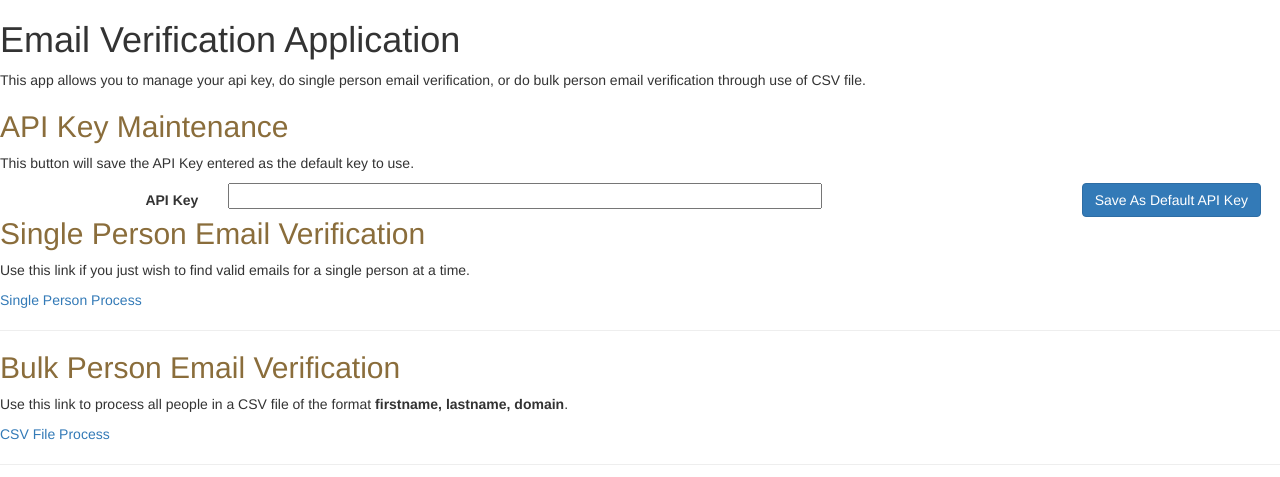
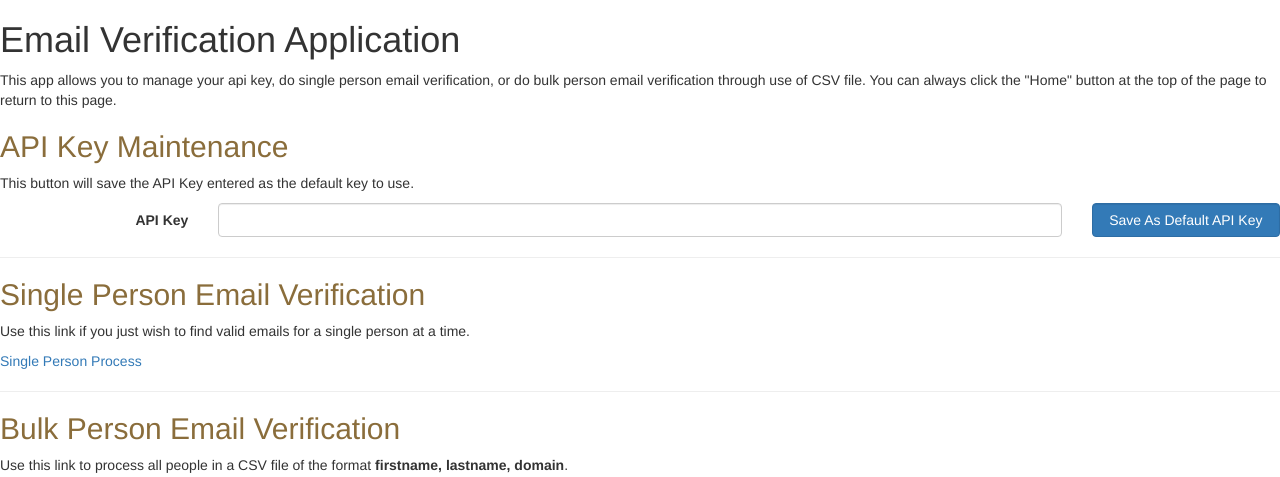
Before and after one commit to Zaralus/EmailValidator, a Django app: template hello/templates/index.html in a window 1280 px wide. Shown: the part 51-528 px from the top of the page. Run offline with Django 3.2, Linux system fonts and the light colour scheme; the template is opened without the code that fills it, so the values that code supplies are empty; some libraries are stand-ins or nearby versions.

Commit message:
Visual changes.

```diff
--- a/hello/templates/index.html
+++ b/hello/templates/index.html
@@ -16,7 +16,8 @@
 <h1>Email Verification Application</h1>
 
 <p> This app allows you to manage your api key, do single person email verification, or do bulk person
-email verification through use of CSV file.
+email verification through use of CSV file. You can always click the "Home" button at the top of the page
+to return to this page.
 </p>
 
 <h2 class="text-warning">API Key Maintenance</h2>
@@ -24,12 +25,14 @@ email verification through use of CSV file.
 	<form role="form" class="form-horizontal" action="{% url 'index' %}" method="post">
 		{% csrf_token %}
 		<p>This button will save the API Key entered as the default key to use.</p>
-		<label class="control-label col-sm-2" for="apiKey">API Key</label>
-		<div class="col-sm-8">
-			<input type="text" name="apiKey" id="apiKey" size="70" value="{{ apiKey }}"/>
-		</div>
-		<div class="col-sm-2">
-			<input class="btn btn-primary" type="submit" value="Save As Default API Key">
+		<div class="form-group">
+			<label class="control-label col-sm-2" for="apiKey">API Key</label>
+			<div class="col-sm-8">
+				<input type="text" class="form-control" name="apiKey" id="apiKey" size="70" value="{{ apiKey }}"/>
+			</div>
+			<div class="col-sm-2">
+				<input class="form-control btn btn-primary" type="submit" value="Save As Default API Key">
+			</div>
 		</div>
 	</form>
 </div>
```
Also changed, not shown: hello/templates/singleProcess.html (+10 -2 lines).
